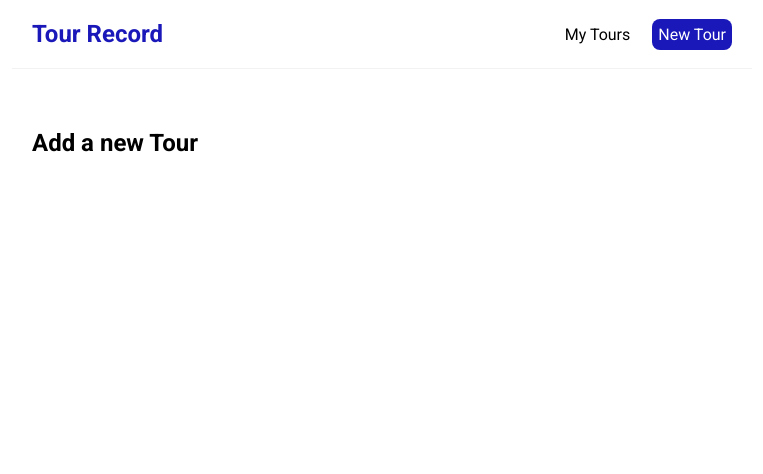
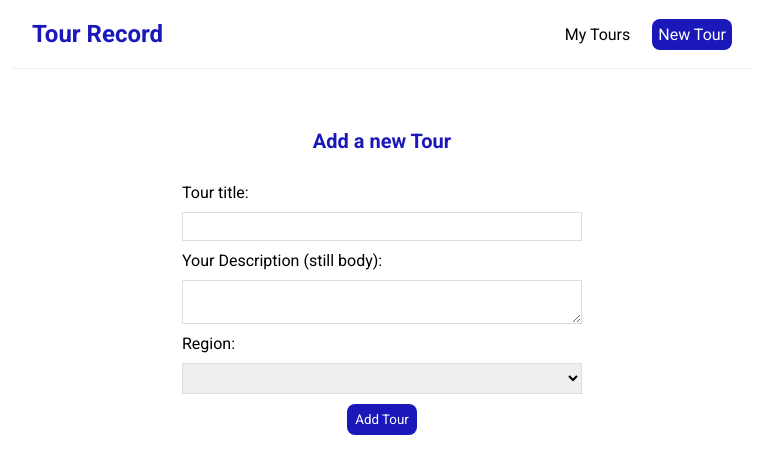
Before and after one commit to mb8144/recordingOfTours, a React (Vite) app in the folder recordingOfTours/: page /create in a window 1280 px wide. Shown: the top 474 px of the page, without its empty margins (258-1021 px from the left). Built offline with nearby package versions, Linux system fonts and the light colour scheme.

Commit message:
form ready

```diff
--- a/recordingOfTours/src/Create.jsx
+++ b/recordingOfTours/src/Create.jsx
@@ -1,7 +1,39 @@
+import { useState } from "react";
+
 const Create = () => {
+  const [title, setTitle] = useState('');
+  const [body, setBody] = useState('');
+  const [region, setRegion] = useState('empty');
   return (
     <div className="create">
       <h2>Add a new Tour</h2>
+      <form>
+        <label>Tour title: </label>
+          <input
+            type="text"
+            required
+            value={title}
+            onChange={(e) => setTitle(e.target.value)}
+          />
+        <label>Your Description (still body): </label>
+          <textarea
+            required
+            value={body}
+            onChange={(e) => setBody(e.target.value)}
+          />
+        <label>Region: </label>
+        <select
+          value={region}
+          onChange={(e) => setRegion(e.target.value)}
+        >
+          <option value="empty"></option>
+          <option value="Graubünden">Graubünden</option>
+          <option value="Wallis">Wallis</option>
+          <option value="Zentralschweiz">Zentralschweiz</option>
+          <option value="Tessin">Tessin</option>
+        </select>
+        <button>Add Tour</button>
+      </form>
     </div>
    );
 }
--- a/recordingOfTours/src/index.css
+++ b/recordingOfTours/src/index.css
@@ -69,3 +69,35 @@
   border-radius: 8px;
   cursor: pointer;
 }
+
+/* For Create component */
+.create {
+  max-width: 400px;
+  margin: 0 auto;
+  text-align: center;
+}
+.create label {
+  text-align: left;
+  display: block;
+}
+.create h2 {
+  font-size: 20px;
+  color: #1a18b9;
+  margin-bottom: 30px;
+}
+.create input, .create textarea, .create select {
+  width: 100%;
+  padding: 6px 10px;
+  margin: 10px 0;
+  border: 1px solid #ddd;
+  box-sizing: border-box;
+  display: block;
+}
+.create button {
+  background: #1a18b9;
+  color: #fff;
+  border: 0;
+  padding: 8px;
+  border-radius: 8px;
+  cursor: pointer;
+}
```
